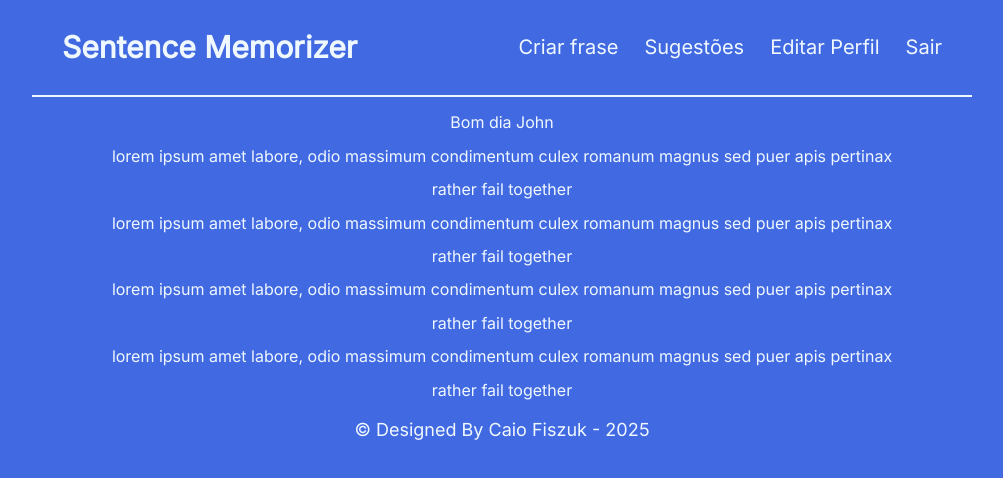
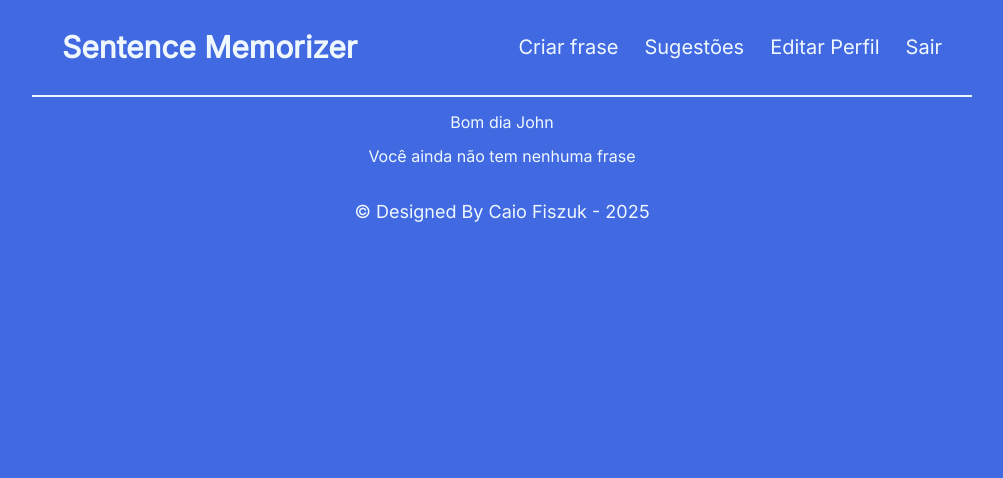
Before and after one commit to CaioFiszuk/sentence-memorizer, a React (Vite) app: page / in a window 1280 px wide. Shown: the top 478 px of the page, without its empty margins (138-1141 px from the left). Built offline with nearby package versions, Linux system fonts and the light colour scheme.

Commit message:
Faz adicionar uma sugestão à lista de frases

```diff
--- a/src/components/App/App.jsx
+++ b/src/components/App/App.jsx
@@ -1,12 +1,18 @@
 import './App.css';
+import { useState } from 'react';
 import  Header  from '../Header/Header';
 import Main from '../Main/Main';
 import Footer from '../Footer/Footer';
 import Suggestions from '../Suggestions/Suggestions';
 import Sentence from '../Sentence/Sentence';
-import { Routes, Route} from "react-router-dom";
+import { Routes, Route } from "react-router-dom";
 
 function App() {
+  const [selectedQuotes, setSelectedQuotes] = useState([]);
+
+  const handleAddQuote = (newQuote) => {
+    setSelectedQuotes((prevQuotes) => [...prevQuotes, newQuote]);
+  };
 
   return (
     <div className='page'>
@@ -16,7 +22,7 @@ function App() {
          element={
           <>
               <Header />
-              <Main />
+              <Main selectedQuotes={selectedQuotes}/>
               <Footer />
           </>
          }
@@ -27,7 +33,7 @@ function App() {
           element={
           <>
               <Header />
-              <Suggestions />
+              <Suggestions onSelectQuote={handleAddQuote}/>
               <Footer />
           </>
           }
--- a/src/components/Main/Main.jsx
+++ b/src/components/Main/Main.jsx
@@ -1,12 +1,12 @@
 import './Main.css';
 import SentenceList from '../SentenceList/SentenceList';
 
-function Main() {
+function Main({selectedQuotes}) {
 
     return (
       <main>
          <p className='main__greeting'>Bom dia John</p>
-         <SentenceList />
+         <SentenceList selectedQuotes={selectedQuotes}/>
       </main>
     )
   }
--- a/src/components/SentenceList/SentenceList.jsx
+++ b/src/components/SentenceList/SentenceList.jsx
@@ -1,51 +1,25 @@
 import './SentenceList.css';
 import { Link } from 'react-router-dom';
 
-function SentenceList() {
-  const sentences = ['lorem ipsum amet labore, odio massimum condimentum culex romanum magnus sed puer apis pertinax', 'rather fail together', 'lorem ipsum amet labore, odio massimum condimentum culex romanum magnus sed puer apis pertinax', 'rather fail together', 'lorem ipsum amet labore, odio massimum condimentum culex romanum magnus sed puer apis pertinax', 'rather fail together', 'lorem ipsum amet labore, odio massimum condimentum culex romanum magnus sed puer apis pertinax', 'rather fail together'];
+function SentenceList({selectedQuotes = []}) {
 
     return (
       <div>
-        {sentences.length > 0 ?
-        (
-          <ul className='sentence-list'>
-            {sentences.map((sentence, index)=>(
-              <li
-               key={index}
-               className='sentence-list__item'
-              >
-                {
-                  <Link                     className='sentence-list__item'
-                  to='/sentence'>
-                    {sentence}
+      {selectedQuotes.length > 0 ? (
+        <ul className="sentence-list">
+          {selectedQuotes.map((quote, index) => (
+            <li key={index} className="sentence-list__item">
+              <Link className="sentence-list__item" to="/sentence">
+                {quote}
               </Link>
-                }
             </li>
           ))}
         </ul>
-        ):
-        (
-          <p className='sentence-list__paragraph'>Você ainda não tem nenhuma frase</p>
+      ) : (
+        <p className="sentence-list__paragraph">Você ainda não tem nenhuma frase</p>
       )}
     </div>
     )
   }
 
   export default SentenceList;
-
-
-
-  /**
-   * {sentences = []}
-   *         {sentences.length > 0 ?
-        (
-          <ul>
-            {sentences.map((sentence, index)=>(
-              <li key={index}>{sentence}</li>
-            ))}
-          </ul>
-        ):
-        (
-          <p>Você ainda não tem nenhuma frase</p>
-        )}
-   */
--- a/src/components/Suggestions/Suggestions.css
+++ b/src/components/Suggestions/Suggestions.css
@@ -11,6 +11,7 @@
 }
 
 .suggestions-list__icon{
+    padding-left: 7px;
     cursor: pointer;
 }
 
--- a/src/components/Suggestions/Suggestions.jsx
+++ b/src/components/Suggestions/Suggestions.jsx
@@ -2,31 +2,39 @@ import './Suggestions.css';
 import { useState, useEffect } from 'react';
 import { PiPencil } from 'react-icons/pi';
 import { quoteApi } from '../../utils/QuoteApi';
+import { useNavigate } from 'react-router-dom';
 
-function Suggestions() {
+function Suggestions({onSelectQuote}) {
   const [quotes, setQuotes] = useState([]);
+  const navigate = useNavigate();
 
-  const getQuotes = async()=>{
+  const getQuotes = async () => {
+    const response = await quoteApi.getQuotes();
+    setQuotes(response);
+  };
 
-     const response = await quoteApi.getQuotes();
+  const handleSelectQuote = (index) => {
+    const quote = quotes[index];
+    if (onSelectQuote) {
+      onSelectQuote(quote.content);
+    }
 
-     setQuotes(response);
-     console.log(response);
-  }
+    navigate('/');
+  };
 
-  useEffect(()=>{
+  useEffect(() => {
     getQuotes();
   }, []);
-  return(
+
+  return (
     <div>
-      <ul className='suggestions-list'>
+      <ul className="suggestions-list">
         {quotes.map((quote, index) => (
-          <li
-            key={index}
-            className='suggestion-list__item'
-          >
-            {`${quote.content} -- ${quote.author}    `}
-            <PiPencil className='suggestions-list__icon'
+          <li key={index} className="suggestion-list__item">
+            {`${quote.content} -- ${quote.author}`}
+            <PiPencil
+              className="suggestions-list__icon"
+              onClick={() => handleSelectQuote(index)}
             />
           </li>
         ))}
```
Lines whose indentation alone changed are shown as unchanged.
